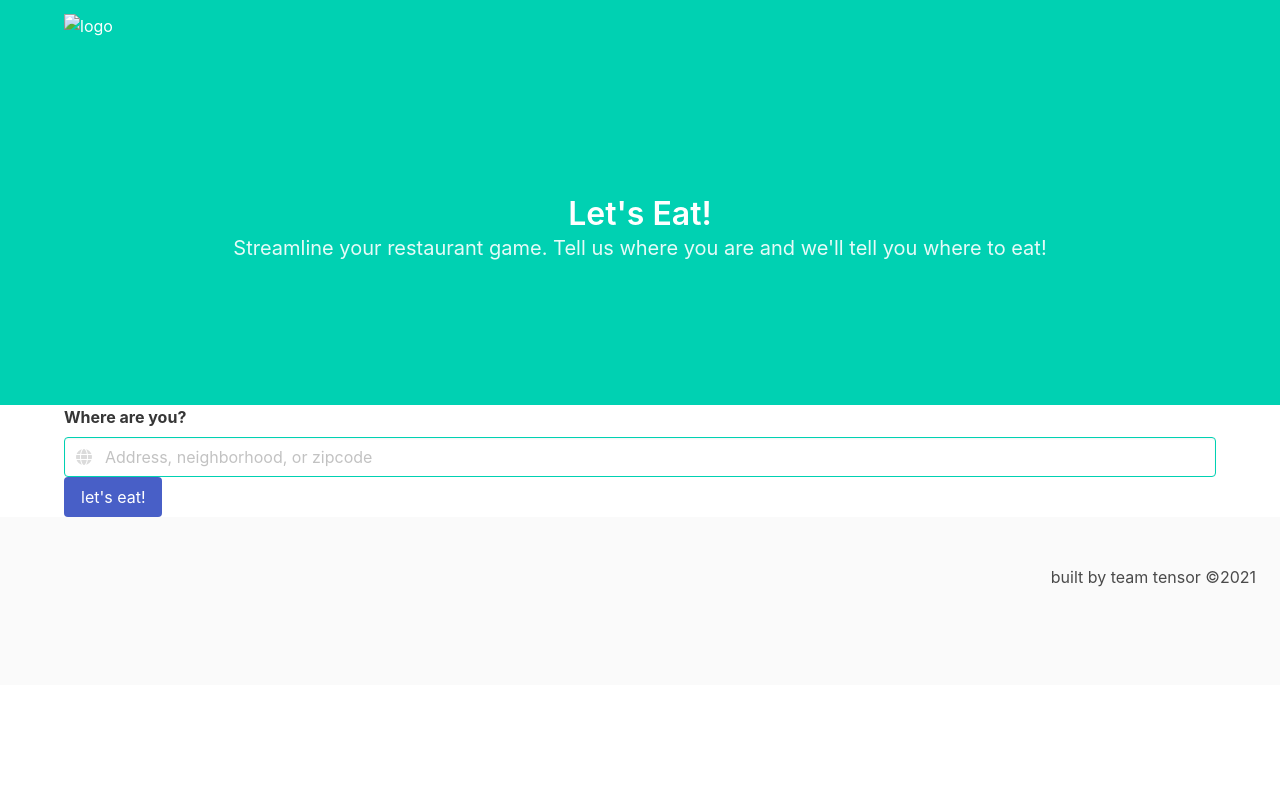
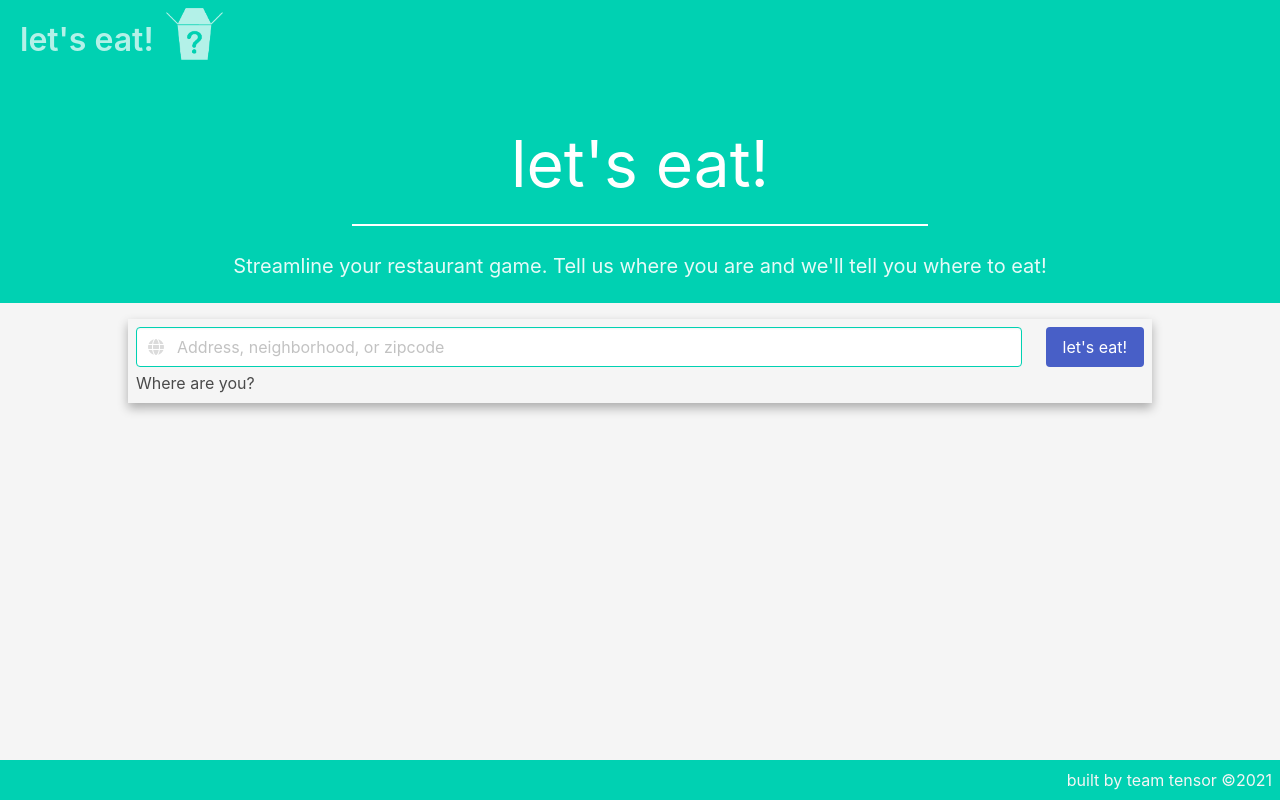
Before and after one commit to a-breezy/LetsEat, a plain HTML site: page index.html in a window 1280 px wide. Drawn offline with nearby package versions, Linux system fonts and the light colour scheme.

Commit message:
added bulma styles

```diff
--- a/assets/css/style.css
+++ b/assets/css/style.css
@@ -4,3 +4,39 @@
     margin: 0;
     padding: 0;
 }
+
+body {
+    width: 100vw;
+    height: 100vh;
+}
+
+.navbar-brand img {
+    width: 30%;
+}
+
+.hero-text {
+    font-size: 4em;
+    font-weight: 400;
+    border-bottom: 2px solid #fff;
+    width: 50%;
+}
+
+.input-text {
+    font-size: 1em;
+}
+
+.form-group {
+    width: 80%;
+    box-shadow: 0 5px 10px rgba(0, 0, 0, 0.3);
+}
+
+.search-btn {
+    width: 100%;
+}
+
+footer {
+    position: fixed;
+    bottom: 0;
+    right: 0;
+    width: 100%;
+}
--- a/index.html
+++ b/index.html
@@ -5,10 +5,6 @@
   <meta charset="UTF-8" />
   <meta name="viewport" content="width=device-width, initial-scale=1" />
   <meta http-equiv="X-UA-Compatible" content="ie=edge" />
-  <!-- <link
-      rel="stylesheet"
-      href="https://cdn.jsdelivr.net/npm/bootstrap@5.1.3/dist/css/bootstrap.min.css"
-    /> -->
   <link rel="stylesheet" href="https://cdn.jsdelivr.net/npm/bulma@0.9.3/css/bulma.min.css">
   <link rel="stylesheet" href="https://cdnjs.cloudflare.com/ajax/libs/font-awesome/6.0.0-beta2/css/all.min.css">
   <link href="https://fonts.googleapis.com/css?family=Open+Sans&display=swap" rel="stylesheet" />
@@ -16,48 +12,54 @@
   <title>Let's Eat!</title>
 </head>
 
-<body>
-  <header class="hero is-primary is-medium">
+<body class="has-background-light">
+  <header class="hero is-primary is-small">
     <!-- put nav bar here  -->
     <div class="hero-head">
-      <nav class="navbar">
-        <div class="container">
+      <nav class="navbar align-items-center m-2">
         <div class="navbar-brand">
-            <a class="navbar-item" href="#">
-              <img src="#" alt="logo">
+          <div class="navbar-item title">
+            let's eat!
+          </div>
+          <div class="narbar-item">
+            <a class="title text-align-center" href="#">
+              <img src="./assets/images/lets-eat-white.png">
             </a>
           </div>
         </div>
+
       </nav>
     </div>
 
     <!-- hero/jumbotron -->
     <div class="hero-body">
       <div class="container has-text-centered">
-        <h1 class="title">Let's Eat!</h1>
-        <p class="subtitle">
+        <h1 class="title pb-5 mx-auto hero-text">let's eat!</h1>
+        <p class="subtitle pt-5">
           Streamline your restaurant game. Tell us where you are and we'll tell you where to eat!
         </p>
       </div>
     </div>
   </header>
 
-  <section class="container">
-    <!-- row one to hold input of user1 locaiton and category of place to meet -->
-    <div class="field">
-      <div class="label">
-        <label for="locationInput" class="label">Where are you?</label>
-      </div>
-      <!-- input -->
-      <div class="field is horizontal">
-        <div class="field-body control has-icons-left">
+  <main>
+    <section class="form-group mx-auto my-4 p-2">
+      <div class="columns">
+        <!-- get user location -->
+        <div class="column">
+          <div class="control has-icons-left">
             <input id="locationInput" class="input is-primary" type="text" name="locationInput"
               placeholder="Address, neighborhood, or zipcode" />
             <span class="icon is-left">
               <span class="fas fa-globe"></span>
             </span>
           </div>
-        <!-- button -->
+          <div class="help input-text">Where are you?</div>
+        </div>
+
+        <div class="column is-narrow">
+          <!-- search button -->
+          <div class="field">
             <div class="control">
               <button class="button is-link">
                 let's eat!
@@ -66,11 +68,26 @@
           </div>
         </div>
       </div>
-
-
     </section>
 
-  <footer class="footer has-text-right">
+    <section class="columns">
+      <div class="m-auto has-text-centered">
+        <!-- spinning animation goes here  -->
+      </div>
+
+       <!-- iframe and results go here -->
+      <div class="column" id="result">
+
+      </div>
+      <div class="column" id="map">
+        <iframe>
+
+        </iframe>
+      </div>
+    </section>
+  </main>
+
+  <footer class="has-text-right p-2 has-background-primary has-text-light">
     built by team tensor &copy;2021
   </footer>
 
```
Also changed, not shown: assets/images/lets-eat-logo-plain.png (added), assets/images/lets-eat-logo-plain.svg (added), assets/images/lets-eat-logo.png (added), assets/images/lets-eat-logo.svg (added), assets/images/lets-eat-white.png (added), assets/images/meetMe-logo-export.svg (deleted). Lines whose indentation alone changed are shown as unchanged.
